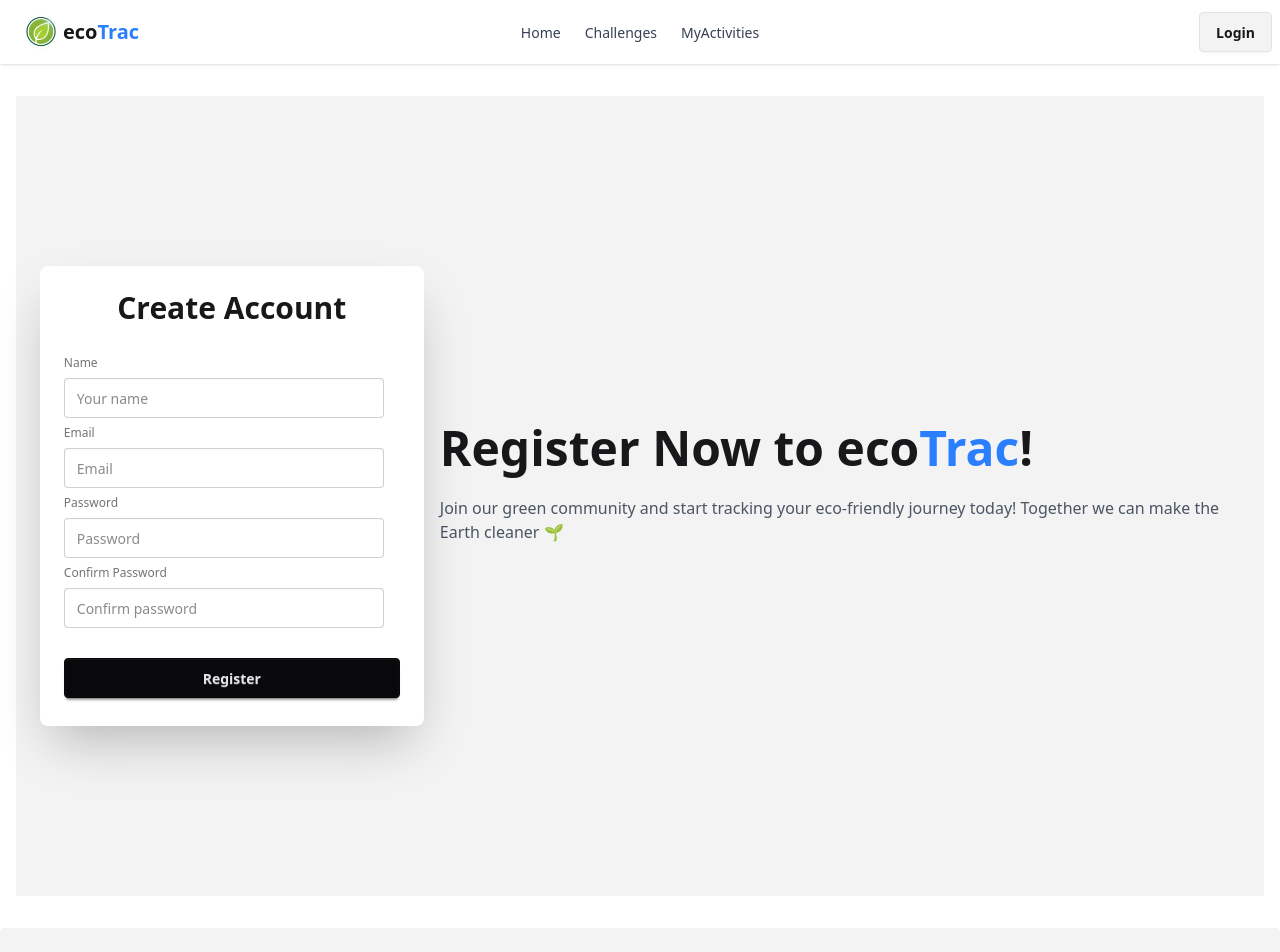
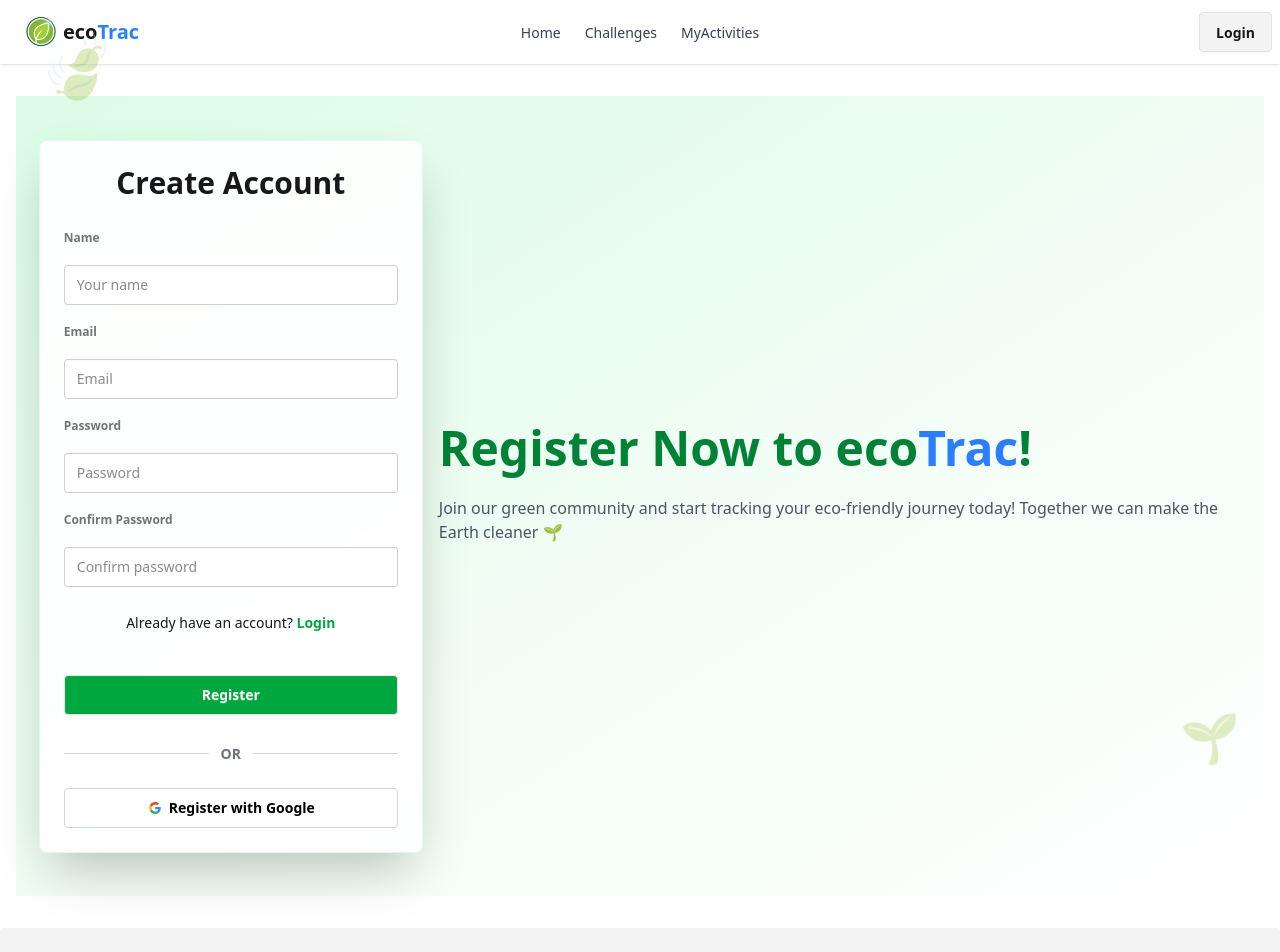
Before and after one commit to nayem-420/b12-a10-ecoTrac-client, a React (Vite) app: page /register in a window 1280 px wide. Shown: the top 952 px of the page. Built offline with nearby package versions, Linux system fonts and the light colour scheme.

Commit message:
added google button to register & login page

```diff
--- /dev/null
+++ b/src/Pages/ForgetPassword.jsx
@@ -0,0 +1,71 @@
+import React from "react";
+import { motion } from "framer-motion";
+
+const ForgetPassword = () => {
+  return (
+    <motion.div
+      className="hero min-h-screen bg-gradient-to-br from-green-100 to-green-50"
+      initial={{ opacity: 0 }}
+      animate={{ opacity: 1 }}
+      transition={{ duration: 0.8 }}
+    >
+      <motion.div
+        className="card bg-white shadow-2xl w-full max-w-sm mx-auto p-6 rounded-2xl"
+        initial={{ y: 80, opacity: 0 }}
+        animate={{ y: 0, opacity: 1 }}
+        transition={{ type: "spring", stiffness: 100, delay: 0.2 }}
+      >
+        <motion.h1
+          className="text-3xl font-bold text-center mb-4 text-green-700"
+          initial={{ scale: 0.8 }}
+          animate={{ scale: 1 }}
+          transition={{ duration: 0.4 }}
+        >
+          Forgot Password?
+        </motion.h1>
+
+        <p className="text-gray-500 text-center mb-6 text-sm">
+          Enter your email to reset your password.
+        </p>
+
+        <motion.form
+          initial={{ opacity: 0 }}
+          animate={{ opacity: 1 }}
+          transition={{ delay: 0.5 }}
+          className="space-y-4"
+        >
+          <input
+            type="email"
+            placeholder="Enter your email"
+            className="input input-bordered w-full focus:border-green-500"
+            required
+          />
+          <motion.button
+            type="submit"
+            className="btn btn-success w-full text-white font-semibold"
+            whileHover={{ scale: 1.05 }}
+            whileTap={{ scale: 0.95 }}
+          >
+            Send Reset Link
+          </motion.button>
+        </motion.form>
+
+        <motion.div
+          className="text-center mt-4 text-sm text-gray-500"
+          initial={{ opacity: 0 }}
+          animate={{ opacity: 1 }}
+          transition={{ delay: 0.6 }}
+        >
+          <p>
+            Remember your password?{" "}
+            <a href="/login" className="text-green-700 font-semibold">
+              Login
+            </a>
+          </p>
+        </motion.div>
+      </motion.div>
+    </motion.div>
+  );
+};
+
+export default ForgetPassword;
--- a/src/Pages/Login.jsx
+++ b/src/Pages/Login.jsx
@@ -11,23 +11,20 @@ const Login = () => {
       transition={{ duration: 0.8 }}
     >
       <div className="hero-content flex-col lg:flex-row-reverse">
-        {/* Left side intro text */}
         <motion.div
           className="text-center lg:text-left"
           initial={{ x: 50, opacity: 0 }}
           animate={{ x: 0, opacity: 1 }}
           transition={{ delay: 0.3, duration: 0.6 }}
         >
-          <h1 className="text-5xl font-bold text-green-700">
-            Welcome Back 🌿
-          </h1>
+          <h1 className="text-5xl font-bold text-green-700">Welcome Back 🌿</h1>
           <p className="py-4 text-gray-600 max-w-sm">
             Log in to continue your eco journey and track your sustainable
-            impact with <span className="text-green-600 font-semibold">ecoTrac</span>.
+            impact with{" "}
+            <span className="text-green-600 font-semibold">ecoTrac</span>.
           </p>
         </motion.div>
 
-        {/* Card */}
         <motion.div
           className="card bg-white/90 backdrop-blur-md w-full max-w-sm shadow-2xl border border-green-100"
           initial={{ y: 80, opacity: 0 }}
@@ -49,20 +46,23 @@ const Login = () => {
               <label className="label font-semibold">Email</label>
               <input
                 type="email"
-                className="input input-bordered"
+                className="input input-bordered w-full"
                 placeholder="Enter your email"
               />
               <label className="label font-semibold">Password</label>
               <input
                 type="password"
-                className="input input-bordered"
+                className="input input-bordered w-full"
                 placeholder="Enter your password"
               />
 
               <div className="flex justify-between text-sm mt-2">
-                <a className="link link-hover text-green-700">
+                <Link
+                  to={"/forget-password"}
+                  className="link link-hover text-green-700"
+                >
                   Forgot password?
-                </a>
+                </Link>
                 <p>
                   New here?{" "}
                   <Link
@@ -83,11 +83,49 @@ const Login = () => {
                 Login
               </motion.button>
             </motion.fieldset>
+
+            {/* OR Divider */}
+            <div className="flex items-center justify-center my-4">
+              <div className="flex-grow border-t border-gray-300"></div>
+              <span className="px-3 text-gray-500 font-semibold">OR</span>
+              <div className="flex-grow border-t border-gray-300"></div>
+            </div>
+
+            {/* Google Login Button */}
+            <button className="btn bg-white text-black border-gray-300 hover:bg-gray-50 w-full">
+              <svg
+                aria-label="Google logo"
+                width="16"
+                height="16"
+                xmlns="http://www.w3.org/2000/svg"
+                viewBox="0 0 512 512"
+              >
+                <g>
+                  <path d="m0 0H512V512H0" fill="#fff"></path>
+                  <path
+                    fill="#34a853"
+                    d="M153 292c30 82 118 95 171 60h62v48A192 192 0 0190 341"
+                  ></path>
+                  <path
+                    fill="#4285f4"
+                    d="m386 400a140 175 0 0053-179H260v74h102q-7 37-38 57"
+                  ></path>
+                  <path
+                    fill="#fbbc02"
+                    d="m90 341a208 200 0 010-171l63 49q-12 37 0 73"
+                  ></path>
+                  <path
+                    fill="#ea4335"
+                    d="m153 219c22-69 116-109 179-50l55-54c-78-75-230-72-297 55"
+                  ></path>
+                </g>
+              </svg>
+              Login with Google
+            </button>
           </div>
         </motion.div>
       </div>
 
-      {/* floating eco icons */}
       <motion.div
         className="absolute top-10 left-10 text-green-300 text-6xl opacity-30"
         animate={{ y: [0, -15, 0] }}
--- a/src/Pages/Register.jsx
+++ b/src/Pages/Register.jsx
@@ -1,23 +1,24 @@
 import React from "react";
 import { motion } from "framer-motion";
+import { Link } from "react-router";
 
 const Register = () => {
   return (
     <motion.div
-      className="hero bg-base-200 min-h-screen"
+      className="hero bg-gradient-to-br from-green-100 via-green-50 to-white min-h-screen"
       initial={{ opacity: 0 }}
       animate={{ opacity: 1 }}
       transition={{ duration: 0.8 }}
     >
       <div className="hero-content flex-col lg:flex-row-reverse">
-        {/* Text Section */}
+
         <motion.div
           className="text-center lg:text-left"
           initial={{ x: 100, opacity: 0 }}
           animate={{ x: 0, opacity: 1 }}
           transition={{ duration: 0.8, delay: 0.2 }}
         >
-          <h1 className="text-5xl font-bold">
+          <h1 className="text-5xl font-bold text-green-700">
             Register Now to eco<span className="text-blue-500">Trac</span>!
           </h1>
           <p className="py-6 text-gray-600">
@@ -26,9 +27,9 @@ const Register = () => {
           </p>
         </motion.div>
 
-        {/* Form Section */}
+
         <motion.div
-          className="card bg-base-100 w-full max-w-sm shrink-0 shadow-2xl"
+          className="card bg-white/90 backdrop-blur-md w-full max-w-sm shadow-2xl border border-green-100"
           initial={{ scale: 0.8, opacity: 0 }}
           animate={{ scale: 1, opacity: 1 }}
           transition={{ duration: 0.6, delay: 0.4 }}
@@ -37,34 +38,114 @@ const Register = () => {
             <h2 className="text-center text-3xl font-bold mb-4">
               Create Account
             </h2>
-            <fieldset className="fieldset">
-              <label className="label">Name</label>
-              <input type="text" className="input" placeholder="Your name" />
+            <fieldset className="fieldset space-y-3">
+              <label className="label font-semibold">Name</label>
+              <input
+                type="text"
+                className="input input-bordered w-full"
+                placeholder="Your name"
+              />
 
-              <label className="label">Email</label>
-              <input type="email" className="input" placeholder="Email" />
+              <label className="label font-semibold">Email</label>
+              <input
+                type="email"
+                className="input input-bordered w-full"
+                placeholder="Email"
+              />
 
-              <label className="label">Password</label>
-              <input type="password" className="input" placeholder="Password" />
-
-              <label className="label">Confirm Password</label>
+              <label className="label font-semibold">Password</label>
               <input
                 type="password"
-                className="input"
+                className="input input-bordered w-full"
+                placeholder="Password"
+              />
+
+              <label className="label font-semibold">Confirm Password</label>
+              <input
+                type="password"
+                className="input input-bordered w-full"
                 placeholder="Confirm password"
               />
 
+              <div className="text-sm text-center mt-2">
+                <p>
+                  Already have an account?{" "}
+                  <Link
+                    to="/login"
+                    className="font-semibold text-green-600 hover:underline"
+                  >
+                    Login
+                  </Link>
+                </p>
+              </div>
+
               <motion.button
-                className="btn btn-neutral mt-6"
+                className="btn bg-green-600 hover:bg-green-700 text-white mt-6 w-full"
                 whileHover={{ scale: 1.05 }}
                 whileTap={{ scale: 0.95 }}
               >
                 Register
               </motion.button>
             </fieldset>
+
+
+            <div className="flex items-center justify-center my-4">
+              <div className="flex-grow border-t border-gray-300"></div>
+              <span className="px-3 text-gray-500 font-semibold">OR</span>
+              <div className="flex-grow border-t border-gray-300"></div>
+            </div>
+
+
+            <button className="btn bg-white text-black border-gray-300 hover:bg-gray-50 w-full">
+              <svg
+                aria-label="Google logo"
+                width="16"
+                height="16"
+                xmlns="http://www.w3.org/2000/svg"
+                viewBox="0 0 512 512"
+              >
+                <g>
+                  <path d="m0 0H512V512H0" fill="#fff"></path>
+                  <path
+                    fill="#34a853"
+                    d="M153 292c30 82 118 95 171 60h62v48A192 192 0 0190 341"
+                  ></path>
+                  <path
+                    fill="#4285f4"
+                    d="m386 400a140 175 0 0053-179H260v74h102q-7 37-38 57"
+                  ></path>
+                  <path
+                    fill="#fbbc02"
+                    d="m90 341a208 200 0 010-171l63 49q-12 37 0 73"
+                  ></path>
+                  <path
+                    fill="#ea4335"
+                    d="m153 219c22-69 116-109 179-50l55-54c-78-75-230-72-297 55"
+                  ></path>
+                </g>
+              </svg>
+              Register with Google
+            </button>
           </div>
         </motion.div>
       </div>
+
+
+      <motion.div
+        className="absolute top-10 left-10 text-green-300 text-6xl opacity-30"
+        animate={{ y: [0, -15, 0] }}
+        transition={{ duration: 5, repeat: Infinity }}
+      >
+        🍃
+      </motion.div>
+
+      <motion.div
+        className="absolute bottom-10 right-10 text-green-200 text-5xl opacity-30"
+        animate={{ y: [0, 20, 0] }}
+        transition={{ duration: 6, repeat: Infinity }}
+      >
+        🌱
+      </motion.div>
     </motion.div>
   );
 };
--- a/src/routes/routes.jsx
+++ b/src/routes/routes.jsx
@@ -7,6 +7,7 @@ import AllChallenges from "../Pages/AllChallenge";
 import NotFound from "../Components/NotFound";
 import Login from "../Pages/Login";
 import Register from "../Pages/Register";
+import ForgetPassword from "../Pages/ForgetPassword";
 
 export const router = createBrowserRouter([
   {
@@ -33,6 +34,10 @@ export const router = createBrowserRouter([
         path: "/register",
         element: <Register></Register>,
       },
+      {
+        path: "/forget-password",
+        element: <ForgetPassword></ForgetPassword>,
+      },
     ],
   },
   {
```
Also changed, not shown: src/Pages/Home.jsx (+2 -14 lines), src/Pages/LiveStatistics.jsx (added, +22 -0 lines).
